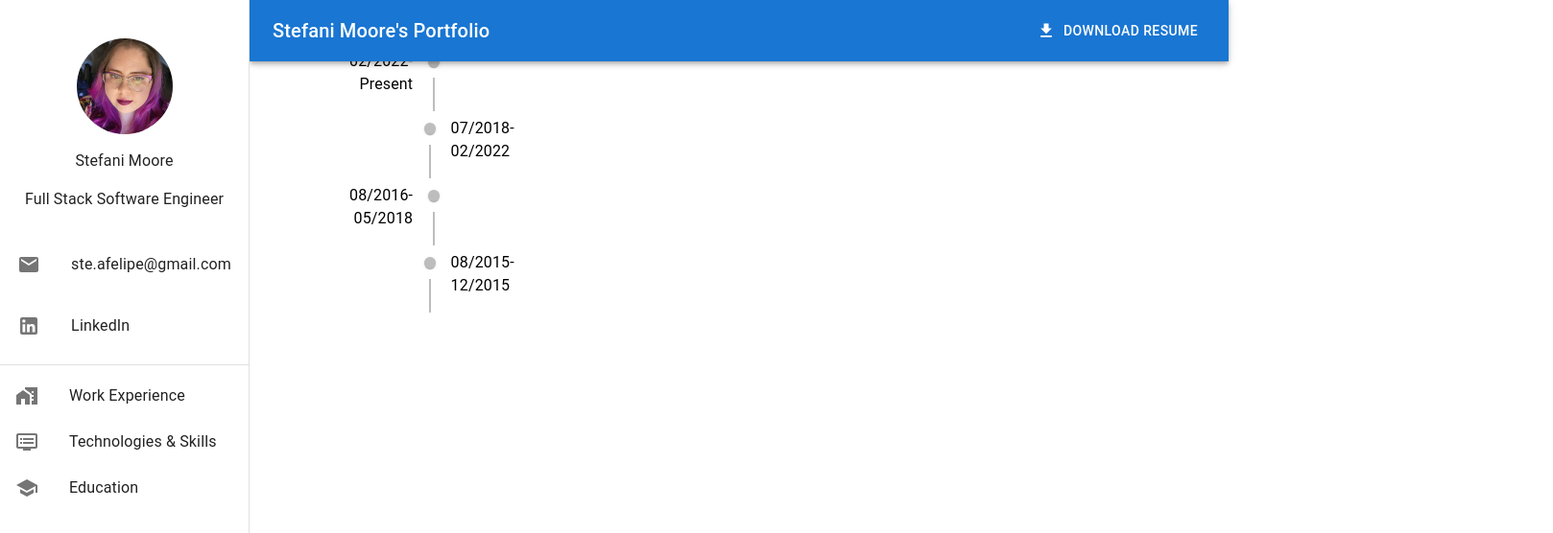
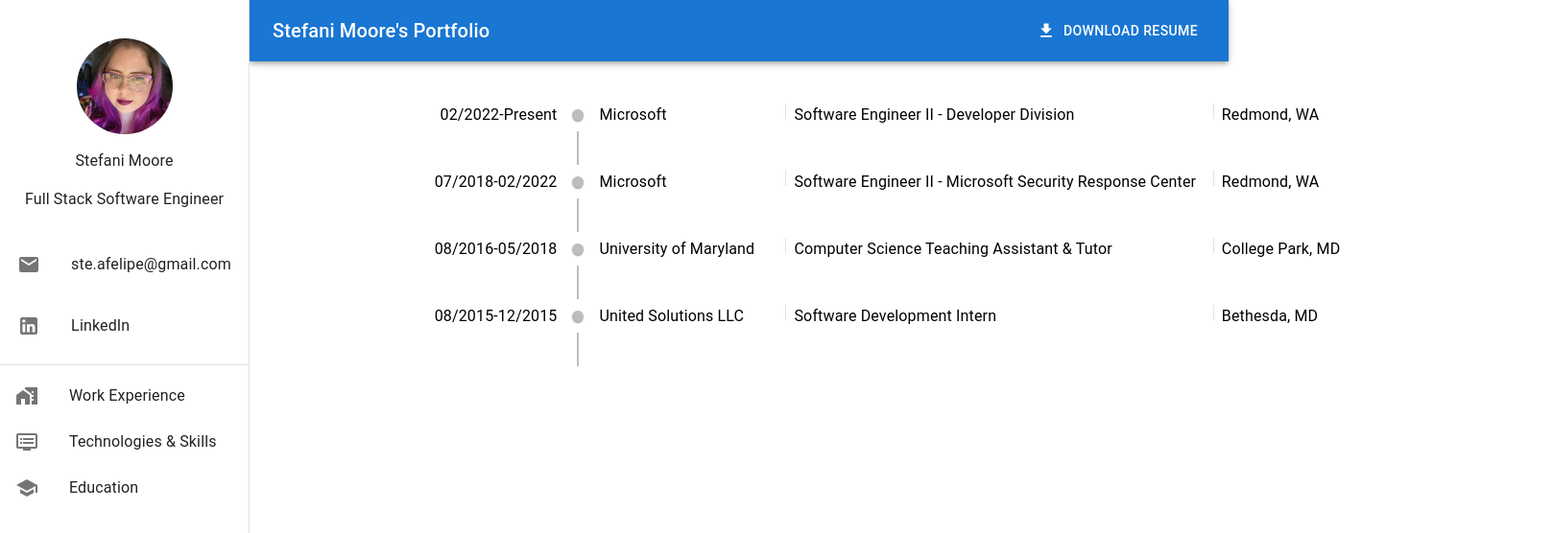
Before and after one commit to steafelipe/stmoor-website, a React (Create React App) app: page / in a window 1280 px wide. Shown: the top 556 px of the page at 96% size, 1618 px wide, since content can reach past the window. Built offline with nearby package versions, Linux system fonts and the light colour scheme.

Commit message:
Fixing timeline

```diff
--- a/src/components/Layout.js
+++ b/src/components/Layout.js
@@ -61,8 +61,9 @@
 			>
 				{drawer}
 			</Drawer>
-			<Box sx={{ p: 3, display: "flex", ml: { sm: `${drawerWidth}px` } }}>
-				<Toolbar />
+			<Box
+				sx={{ paddingTop: 10, display: "flex", ml: { sm: `${drawerWidth}px` } }}
+			>
 				<WorkExperienceContainer
 					data={workExperience}
 				></WorkExperienceContainer>
--- a/src/components/WorkExperienceContainer.js
+++ b/src/components/WorkExperienceContainer.js
@@ -7,21 +7,31 @@
 import TimelineDot from "@mui/lab/TimelineDot";
 import TimelineOppositeContent from "@mui/lab/TimelineOppositeContent";
 import { Box } from "@mui/system";
-import { Grid, List, ListItem, Typography } from "@mui/material";
+import { Divider, Grid, List, ListItem, Typography } from "@mui/material";
 
 const WorkExperienceContainer = ({ data }) => (
-	<Timeline position="alternate">
+	<Timeline align="left" sx={{ width: "100%" }}>
 		{data.map((item, index) => (
 			<TimelineItem>
-				<TimelineOppositeContent>{item.duration}</TimelineOppositeContent>
+				<TimelineOppositeContent sx={{ width: 50 }} style={{ flex: 0.3 }}>
+					{item.duration}
+				</TimelineOppositeContent>
 				<TimelineSeparator>
 					<TimelineDot />
 					<TimelineConnector />
 				</TimelineSeparator>
-				<TimelineContent>
-					<Grid container spacing={2}>
-						<Grid item xs={4}>
-							<Typography></Typography>
+				<TimelineContent sx={{ width: 1200 }}>
+					<Grid container spacing={1}>
+						<Grid item xs={2.5}>
+							<Typography>{item.company}</Typography>
+						</Grid>
+						<Divider orientation="vertical" variant="middle" flexItem />
+						<Grid item xs={5.5}>
+							<Typography>{item.title}</Typography>
+						</Grid>
+						<Divider orientation="vertical" variant="middle" flexItem />
+						<Grid item xs={2}>
+							<Typography>{item.location}</Typography>
 						</Grid>
 					</Grid>
 				</TimelineContent>
```
